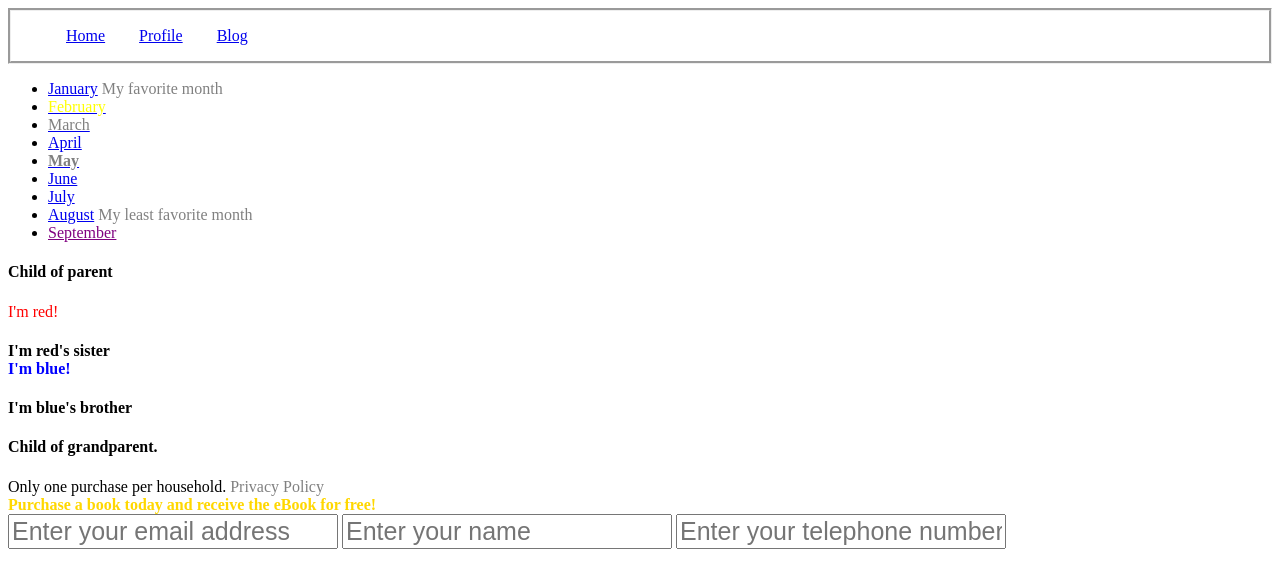
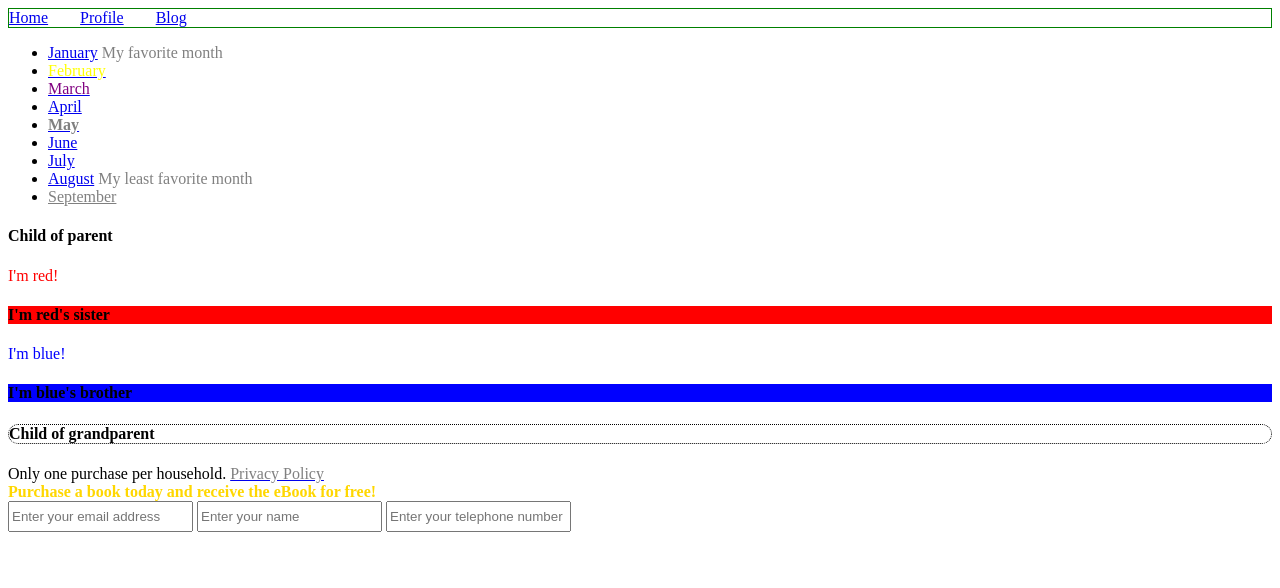
Before and after one commit to Thomaswaters05/css-selectors, a plain HTML site: page index.html in a window 1280 px wide. Drawn offline with Linux system fonts and the light colour scheme.

Commit message:
didnt save..adding again..final

```diff
--- a/index.html
+++ b/index.html
@@ -1,12 +1,11 @@
 <!DOCTYPE html>
 <html>
    <head>
-  <title>CSS Selector</title>
+      <title>CSS Selectors</title>
       <link rel="stylesheet" type="text/css" href="selectors.css">
    </head>
    <body>
-
-<header class="heading">
+      <header>
          <nav>
             <ul>
                <li><a href="#">Home</a></li>
@@ -59,48 +58,40 @@
               </ul>
            </div>
         </section>
-</article>
-
-<article>
         <section>
            <div class="grandparent">
               <div class="parent">
                  <h4>Child of parent</h4>
-      </div>
-        <div class="red">I'm red!</div>
-        <h4>I'm red's sister
-        <div class="blue">I'm blue!</div>
+                 <div>
+                    <div>I'm red!</div>
+                    <h4>I'm red's sister</h4>
+                    <div>I'm blue!</div>
                     <h4>I'm blue's brother</h4>
                  </div>
               </div>
-    <h4>Child of grandparent.</h4>
+              <h4>Child of grandparent</h4>
            </div>
         </section>
       </article>
-
       <footer class="padded">
-
          <div class="disclaimer">
             Only one purchase per household.
-    <a href="#"></a>
+            <a href="#">
             <span class="footer-link">
             <span class="disabled">
             Privacy Policy
             </span>
             </span>
+            </a>
          </div>
-
          <div class="promo">
             Purchase a book today and receive the eBook for free!
          </div>
-
          <span>
          <input type="text" name="email" placeholder="Enter your email address">
          <input type="text" name="name" placeholder="Enter your name">
          <input type="tel" name="telephone" placeholder="Enter your telephone number">
          </span>
-
       </footer>
-
    </body>
 </html>
--- a/selectors.css
+++ b/selectors.css
@@ -1,50 +1,60 @@
-.heading {
-  border-style: groove;
+header {
+  border: 1px solid green;
 }
 
-.nav-bar{
+nav ul {
   list-style-type: none;
-  text-decoration: none;
-  padding: 8px;
+  display: inline;
 }
 
-nav ul li{
-  display: inline;
-  padding: 5px 15px;
+nav ul li {
+  display: block;
+  float: left;
+  padding-right: 2em;
 }
 
-.disabled{
-  color:grey;
+.disabled {
+  color: grey;
 }
 
-a.disabled {
-  color:purple;
-
+a > .disabled {
+  color: purple;
 }
 
 .active {
-color:yellow;
-
+  color: yellow;
 }
 
-.red {
-  color:red;
+.parent div div:nth-of-type(1) {
+  color: red;
 }
 
-.blue {
-  color:blue;
+.parent div div:nth-of-type(2) {
+  color: blue;
 }
 
+.parent div div:nth-of-type(1) + h4 {
+  background-color: red;
+}
 
-/*NTH CHILD? NOT SURE ASK IN GROUP*/
+.parent div div:nth-of-type(2) + h4 {
+  background-color: blue;
+}
 
+.parent > div:first-of-type > p:first-of-type {
+    color: red;
+}
+
+.grandparent > h4 {
+  border: 1px dotted;
+  border-radius: 15px;
+}
 
 .promo {
-  font-weight:bold;
   color: gold;
-
+  font-weight: bold;
 }
 
-input {
-  font-size: 25px;
+footer input {
+  line-height: 25px;
 }
```
Lines whose indentation alone changed are shown as unchanged.
